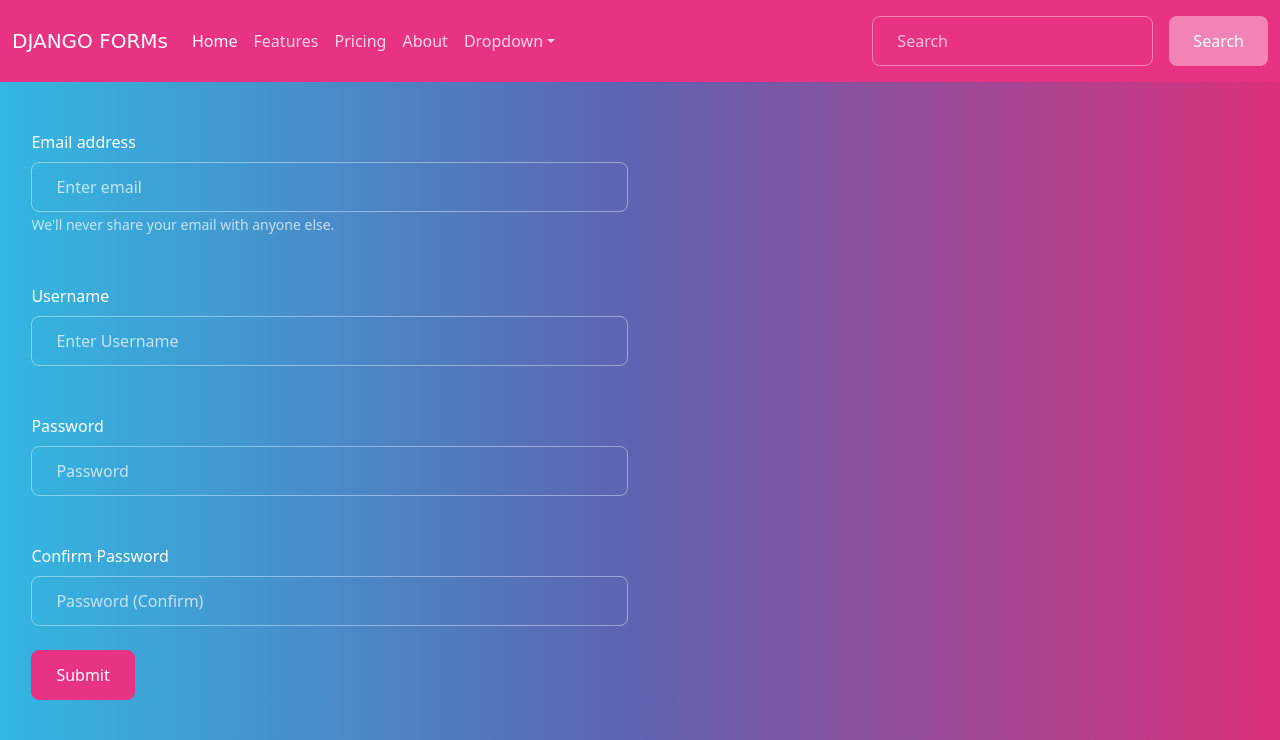
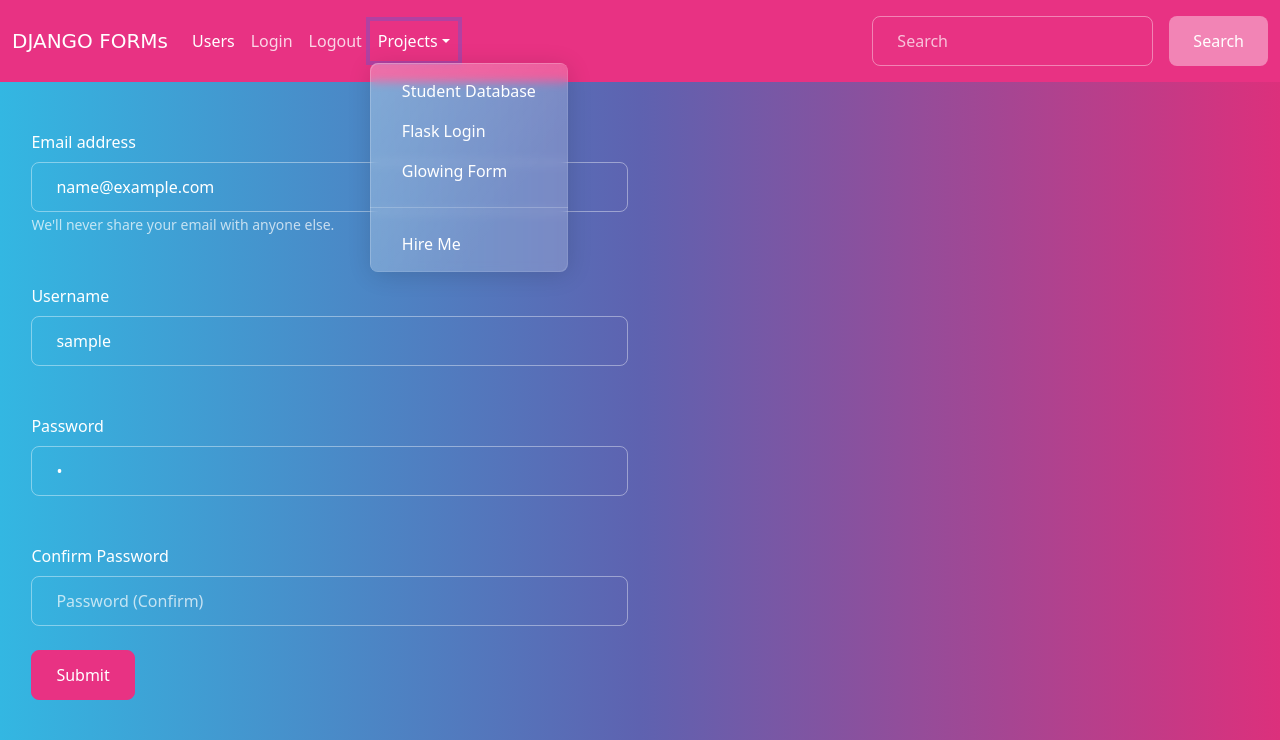
Before and after one commit to Sallu-Fullstack/Django-UserManagement, a Django app: template templates/index.html in a window 1280 px wide, after a click on "Projects". Shown: the top 740 px of the page. Run offline with Django 4.2, Linux system fonts and the light colour scheme; the template is opened without the code that fills it: most values are stand-ins (such as "Sample title", 1, 10 or a date in 2020); some libraries are stand-ins or nearby versions.

Commit message:
New Commit

```diff
--- a/gitGpt/settings.py
+++ b/gitGpt/settings.py
@@ -11,7 +11,9 @@ https://docs.djangoproject.com/en/4.1/ref/settings/
 """
 
 from pathlib import Path
+# from gpt1.models import User
 
+# AUTH_USER_MODEL = 'gpt1_user.User'
 # Build paths inside the project like this: BASE_DIR / 'subdir'.
 BASE_DIR = Path(__file__).resolve().parent.parent
 
--- a/gpt1/urls.py
+++ b/gpt1/urls.py
@@ -3,5 +3,7 @@ from . import views
 
 urlpatterns = [
     path('', views.home, name='home'),
+    path('users', views.show_users, name='home'),
+    path('logout', views.logout, name='logout'),
     path('create-form/', views.create_form, name='create_form'),
 ]
--- /dev/null
+++ b/templates/base.html
@@ -0,0 +1,71 @@
+{% load static %}
+<!DOCTYPE html>
+<html lang="en">
+  <head>
+    <meta charset="utf-8">
+    <title>Bootswatch: Quartz</title>
+    <meta name="viewport" content="width=device-width, initial-scale=1">
+
+    <link href="https://cdn.jsdelivr.net/npm/bootstrap@5.3.0-alpha1/dist/css/bootstrap.min.css" rel="stylesheet" integrity="sha384-GLhlTQ8iRABdZLl6O3oVMWSktQOp6b7In1Zl3/Jr59b6EGGoI1aFkw7cmDA6j6gD" crossorigin="anonymous">
+    <link rel="stylesheet" href="{% static 'css/bootstrap.min.css' %}">
+    <link rel="stylesheet" href="{% static 'css/styles.css' %}">
+
+    <!-- Global Site Tag (gtag.js) - Google Analytics -->
+    <script async src="https://www.googletagmanager.com/gtag/js?id=UA-23019901-1"></script>
+    <script>
+      window.dataLayer = window.dataLayer || [];
+      function gtag(){dataLayer.push(arguments);}
+      gtag('js', new Date());
+
+      gtag('config', 'UA-23019901-1');
+    </script>
+  </head>
+  <body>
+    <div class="bs-component">
+        <nav class="navbar navbar-expand-lg navbar-dark bg-primary">
+          <div class="container-fluid">
+            <a class="navbar-brand" href="#">DJANGO FORMs</a>
+            <button class="navbar-toggler" type="button" data-bs-toggle="collapse" data-bs-target="#navbarColor01" aria-controls="navbarColor01" aria-expanded="false" aria-label="Toggle navigation">
+              <span class="navbar-toggler-icon"></span>
+            </button>
+
+            <div class="collapse navbar-collapse" id="navbarColor01">
+              <ul class="navbar-nav me-auto">
+                <li class="nav-item">
+                  <a class="nav-link active" href="/users">Users
+                    <span class="visually-hidden">(current)</span>
+                  </a>
+                </li>
+                <li class="nav-item">
+                  <a class="nav-link" href="/create-form">Login</a>
+                </li>
+                <li class="nav-item">
+                  <a class="nav-link" href="/logout">Logout</a>
+                </li>
+                <li class="nav-item dropdown">
+                  <a class="nav-link dropdown-toggle" data-bs-toggle="dropdown" href="#" role="button" aria-haspopup="true" aria-expanded="false">Projects</a>
+                  <div class="dropdown-menu">
+                    <a class="dropdown-item" href="http://sallu1studentdb.pythonanywhere.com/" target="_blank">Student Database</a>
+                    <a class="dropdown-item" href="http://sallufullstack.pythonanywhere.com/" target="_blank">Flask Login</a>
+                    <a class="dropdown-item" href="https://sallu-fullstack.github.io/Glow_Form.github.io/" target="_blank">Glowing Form</a>
+                    <div class="dropdown-divider"></div>
+                    <a class="dropdown-item" href="#">Hire Me</a>
+                  </div>
+                </li>
+              </ul>
+              <form class="d-flex">
+                <input class="form-control me-sm-2" type="search" placeholder="Search">
+                <button class="btn btn-secondary my-2 my-sm-0" type="submit">Search</button>
+              </form>
+            </div>
+          </div>
+        </nav>
+      </div>
+
+      {% block content %}{% endblock content %}
+
+
+    <script src="https://cdn.jsdelivr.net/npm/bootstrap@5.3.0-alpha1/dist/js/bootstrap.bundle.min.js" integrity="sha384-w76AqPfDkMBDXo30jS1Sgez6pr3x5MlQ1ZAGC+nuZB+EYdgRZgiwxhTBTkF7CXvN" crossorigin="anonymous"></script>
+
+</body>
+</html>
--- a/templates/index.html
+++ b/templates/index.html
@@ -1,71 +1,6 @@
+{% extends 'base.html' %}
 {% load static %}
-<!DOCTYPE html>
-<html lang="en">
-  <head>
-    <meta charset="utf-8">
-    <title>Bootswatch: Quartz</title>
-    <meta name="viewport" content="width=device-width, initial-scale=1">
-
-    <link href="https://cdn.jsdelivr.net/npm/bootstrap@5.3.0-alpha1/dist/css/bootstrap.min.css" rel="stylesheet" integrity="sha384-GLhlTQ8iRABdZLl6O3oVMWSktQOp6b7In1Zl3/Jr59b6EGGoI1aFkw7cmDA6j6gD" crossorigin="anonymous">
-    <link rel="stylesheet" href="{% static 'css/bootstrap.min.css' %}">
-    <link rel="stylesheet" href="{% static 'css/styles.css' %}">
-
-    <!-- Global Site Tag (gtag.js) - Google Analytics -->
-    <script async src="https://www.googletagmanager.com/gtag/js?id=UA-23019901-1"></script>
-    <script>
-      window.dataLayer = window.dataLayer || [];
-      function gtag(){dataLayer.push(arguments);}
-      gtag('js', new Date());
-
-      gtag('config', 'UA-23019901-1');
-    </script>
-  </head>
-  <body>
-    <div class="bs-component">
-        <nav class="navbar navbar-expand-lg navbar-dark bg-primary">
-          <div class="container-fluid">
-            <a class="navbar-brand" href="#">DJANGO FORMs</a>
-            <button class="navbar-toggler" type="button" data-bs-toggle="collapse" data-bs-target="#navbarColor01" aria-controls="navbarColor01" aria-expanded="false" aria-label="Toggle navigation">
-              <span class="navbar-toggler-icon"></span>
-            </button>
-
-            <div class="collapse navbar-collapse" id="navbarColor01">
-              <ul class="navbar-nav me-auto">
-                <li class="nav-item">
-                  <a class="nav-link active" href="#">Home
-                    <span class="visually-hidden">(current)</span>
-                  </a>
-                </li>
-                <li class="nav-item">
-                  <a class="nav-link" href="#">Features</a>
-                </li>
-                <li class="nav-item">
-                  <a class="nav-link" href="#">Pricing</a>
-                </li>
-                <li class="nav-item">
-                  <a class="nav-link" href="#">About</a>
-                </li>
-                <li class="nav-item dropdown">
-                  <a class="nav-link dropdown-toggle" data-bs-toggle="dropdown" href="#" role="button" aria-haspopup="true" aria-expanded="false">Dropdown</a>
-                  <div class="dropdown-menu">
-                    <a class="dropdown-item" href="#">Action</a>
-                    <a class="dropdown-item" href="#">Another action</a>
-                    <a class="dropdown-item" href="#">Something else here</a>
-                    <div class="dropdown-divider"></div>
-                    <a class="dropdown-item" href="#">Separated link</a>
-                  </div>
-                </li>
-              </ul>
-              <form class="d-flex">
-                <input class="form-control me-sm-2" type="search" placeholder="Search">
-                <button class="btn btn-secondary my-2 my-sm-0" type="submit">Search</button>
-              </form>
-            </div>
-          </div>
-        </nav>
-      </div>
-
-      {% block content %}{% endblock content %}
+{% block content %}
 <div class="row">
   <div class="col-lg-6">
     <div class="bs-component">
@@ -74,16 +9,16 @@
         <fieldset>
           <div class="form-group">
             <label for="exampleInputEmail1" class="form-label mt-4">Email address</label>
-                      <input type="email" class="form-control" id="exampleInputEmail1" name="inemail" aria-describedby="emailHelp" placeholder="Enter email">
+            <input type="email" class="form-control" id="exampleInputEmail1" value="{{email}}" name="inemail" aria-describedby="emailHelp" placeholder="Enter email">
             <small id="emailHelp" class="form-text text-muted">We'll never share your email with anyone else.</small>
           </div>
           <div class="form-group">
             <label for="exampleInputUsername" class="form-label mt-4">Username</label>
-                      <input type="text" name="inusername" class="form-control" id="exampleInputUsername" placeholder="Enter Username">
+            <input type="text" name="inusername" value="{{username}}" class="form-control" id="exampleInputUsername" placeholder="Enter Username">
           </div>
           <div class="form-group">
             <label for="exampleInputPassword1" class="form-label mt-4">Password</label>
-                      <input type="password" name="inpassword1" class="form-control" id="exampleInputPassword1" placeholder="Password">
+            <input type="password" name="inpassword1" value="{{password}}" class="form-control" id="exampleInputPassword1" placeholder="Password">
           </div>
           <div class="form-group">
               <label for="exampleInputPassword2" class="form-label mt-4">Confirm Password</label>
@@ -96,9 +31,4 @@
       </div>
       </div>
       </div>
-
-
-    <script src="https://cdn.jsdelivr.net/npm/bootstrap@5.3.0-alpha1/dist/js/bootstrap.bundle.min.js" integrity="sha384-w76AqPfDkMBDXo30jS1Sgez6pr3x5MlQ1ZAGC+nuZB+EYdgRZgiwxhTBTkF7CXvN" crossorigin="anonymous"></script>
-
-</body>
-</html>
+{% endblock content %}
```
Also changed, not shown: gpt1/views.py (+23 -8 lines), templates/home.html (+25 -9 lines), db.sqlite3, gpt1/migrations/0003_alter_user_username.py (added). Lines whose indentation alone changed are shown as unchanged.
